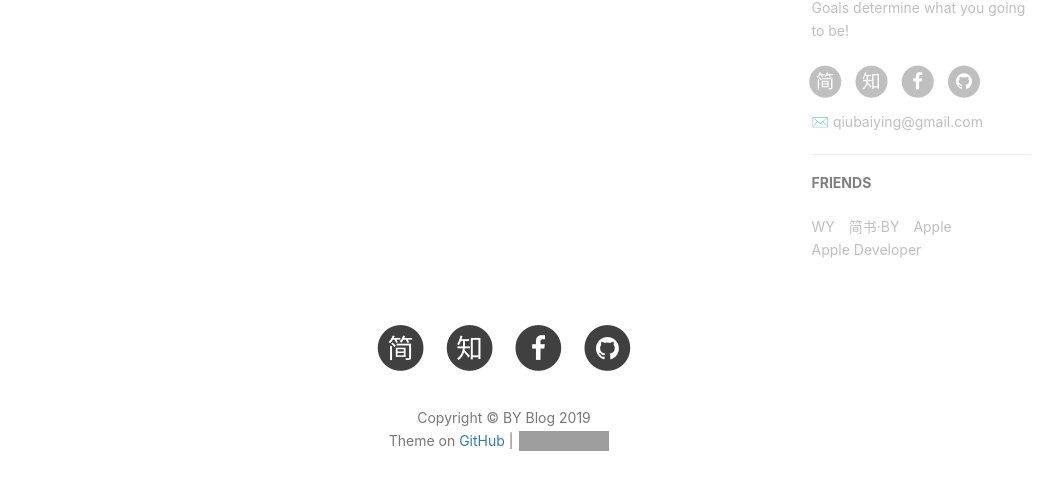
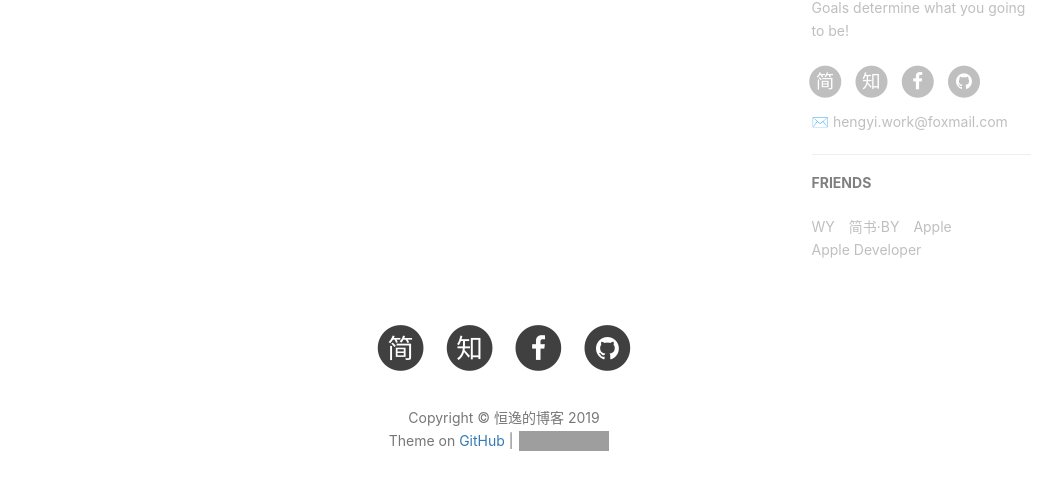
Before and after one commit to hacker1117/hacker1117.github.io, a Jekyll site: the page built from about.html, in a window 1280 px wide and 900 px high, scrolled down 713 px. Shown: the part 355-845 px from the top of the window, without its empty margins (136-1192 px from the left). Built offline with Jekyll 4.4.1, drawn with Linux system fonts in a browser that asks for light colours; nearby versions of some CDN libraries; comment, search, counter and statistics services are not loaded; part of the change alters nothing that is shown; grey boxes are pictures that could not be loaded.

Commit message:
Update _config.yml
修改个人博客参数

```diff
--- a/_config.yml
+++ b/_config.yml
@@ -1,13 +1,13 @@
 # Site settings
-title: BY Blog
-SEOTitle: 柏荧的博客 | BY Blog
+title: 恒逸的博客
+SEOTitle: 恒逸的博客 | hacker1117's Blog
 header-img: img/post-bg-desk.jpg
-email: qiubaiying@gmail.com
-description: "Every failure is leading towards success."
-keyword: "BY, BY Blog, 柏荧的博客, qiubaiying, 邱柏荧, iOS, Apple, iPhone"
-url: "http://qiubaiying.github.io"          # your host, for absolute URL
+email: hengyi.work@foxmail.com
+description: "好好学习，好好反思。"
+keyword: "hacker1117, hacker1117's Blog, 恒逸的博客, 李恒逸, 恒逸说"
+url: "https://hacker1117.github.io"          # your host, for absolute URL
 baseurl: ""      # for example, '/blog' if your blog hosted on 'host/blog'
-github_repo: "https://github.com/qiubaiying/qiubaiying.github.io.git" # you code repository
+github_repo: "https://github.com/hacker1117/hacker1117.github.io.git" # you code repository
 
 # Sidebar settings
 sidebar: true                           # whether or not using Sidebar.
@@ -19,9 +19,9 @@ sidebar-avatar: /img/about-BY-gentle.jpg      # use absolute URL, seeing it's us
 # SNS settings
 RSS: false
 # weibo_username:     qiubaiying
-zhihu_username:     qiubaiying
-github_username:    qiubaiying
-facebook_username:  baiying.qiu.7
+zhihu_username:     李恒逸
+github_username:    hacker1117
+facebook_username:  李恒逸
 jianshu_username:   e71990ada2fd
 #twitter_username:   qiubaiying
 
@@ -62,11 +62,11 @@ kramdown:
 # Gitalk
 gitalk:
   enable: true    #是否开启Gitalk评论
-  clientID: f2c84e7629bb1446c1a4                            #生成的clientID
-  clientSecret: ca6d6139d1e1b8c43f8b2e19492ddcac8b322d0d    #生成的clientSecret
-  repo: qiubaiying.github.io    #仓库名称
-  owner: qiubaiying    #github用户名
-  admin: qiubaiying
+  clientID: c907863e0ca0d3eee8f5                            #生成的clientID
+  clientSecret: d831f55214abf847f43628f76b17b6e56e4888c5    #生成的clientSecret
+  repo: hacker1117.github.io    #仓库名称
+  owner: hacker1117    #github用户名
+  admin: hacker1117
   distractionFreeMode: true #是否启用类似FB的阴影遮罩
 
 
@@ -74,11 +74,11 @@ gitalk:
 
 # Analytics settings
 # Baidu Analytics
-ba_track_id: b50bf2b12b5338a1845e33832976fd68
+ba_track_id: ffebdb7a41fa54cd2c2945fc27fa9b90
 
 # Google Analytics
-ga_track_id: 'UA-90855596-1'            # Format: UA-xxxxxx-xx
-ga_domain: qiubaiying.top               # 默认的是 auto, 这里我是自定义了的域名，你如果没有自己的域名，需要改成auto
+ga_track_id: 'UA-134525845-1'            # Format: UA-xxxxxx-xx
+ga_domain: hacker1117.github.io               # 默认的是 auto, 这里我是自定义了的域名，你如果没有自己的域名，需要改成auto
 
 
 
```
